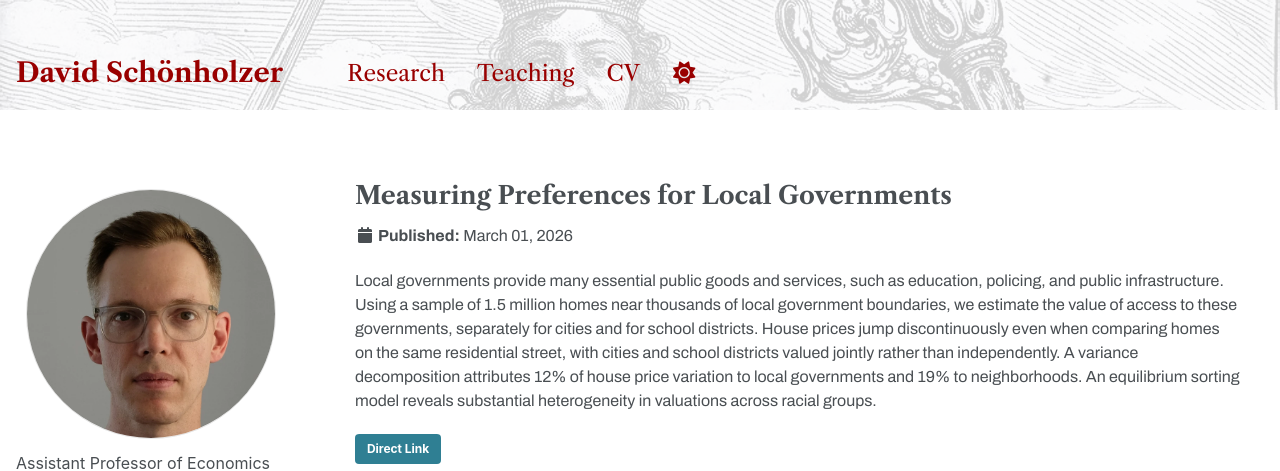
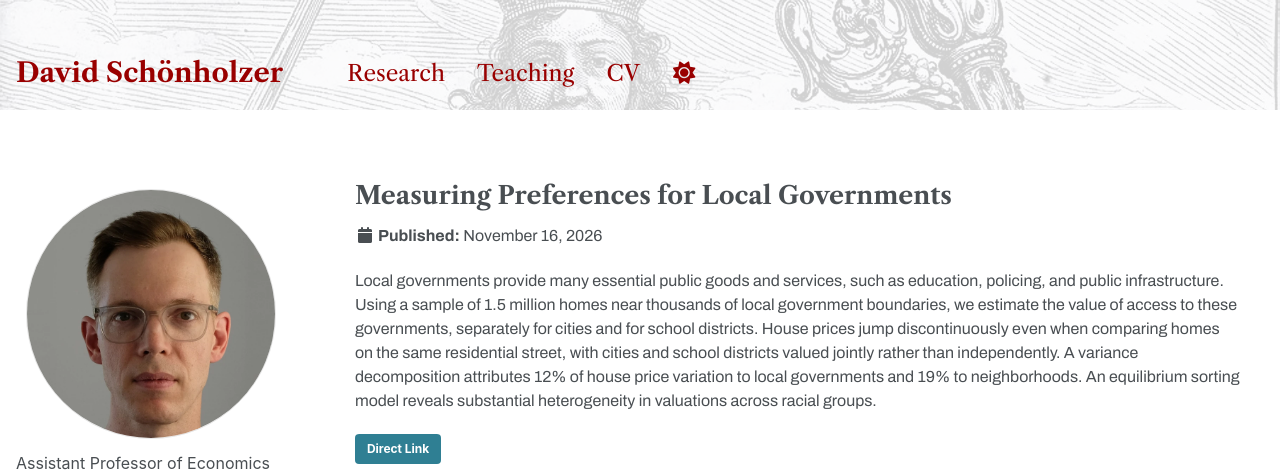
Before and after one commit to david-sch/david-sch.github.io, a Jekyll site: the page built from _publications/2026-03-01-measuring-preferences.md, in a window 1280 px wide and 900 px high. Shown: the top 471 px of the window. Built offline with Jekyll 4.4.1, drawn with Linux system fonts in a browser that asks for light colours; some web fonts are replaced; a script bundle is joined from its source files by our own code; library files that are not in the unit come from our copies.

Commit message:
Order working papers by latest resubmission: Shattered Metropolis (R3, 11-19), Measuring Preferences (R2, 11-16)
Co-Authored-By: Claude Opus 5.5 <noreply@anthropic.com>

```diff
--- a/_publications/2026-03-01-measuring-preferences.md
+++ b/_publications/2026-03-01-measuring-preferences.md
@@ -3,7 +3,7 @@ title: "Measuring Preferences for Local Governments"
 collection: publications
 category: workingpapers
 permalink: /publication/measuring-preferences
-date: 2026-03-01
+date: 2026-11-16
 status: "Resubmitted to the **American Economic Journal: Economic Policy**"
 excerpt: ""
 link: "https://www.dropbox.com/scl/fi/k52a7g6q1j3praiq8slb2/LocGovCap_web.pdf?rlkey=842s8tlxaxvvgz026vnlhy9fg&dl=0"
```
Also changed, not shown: _publications/2026-04-01-shattered-metropolis.md (+1 -1 lines).
